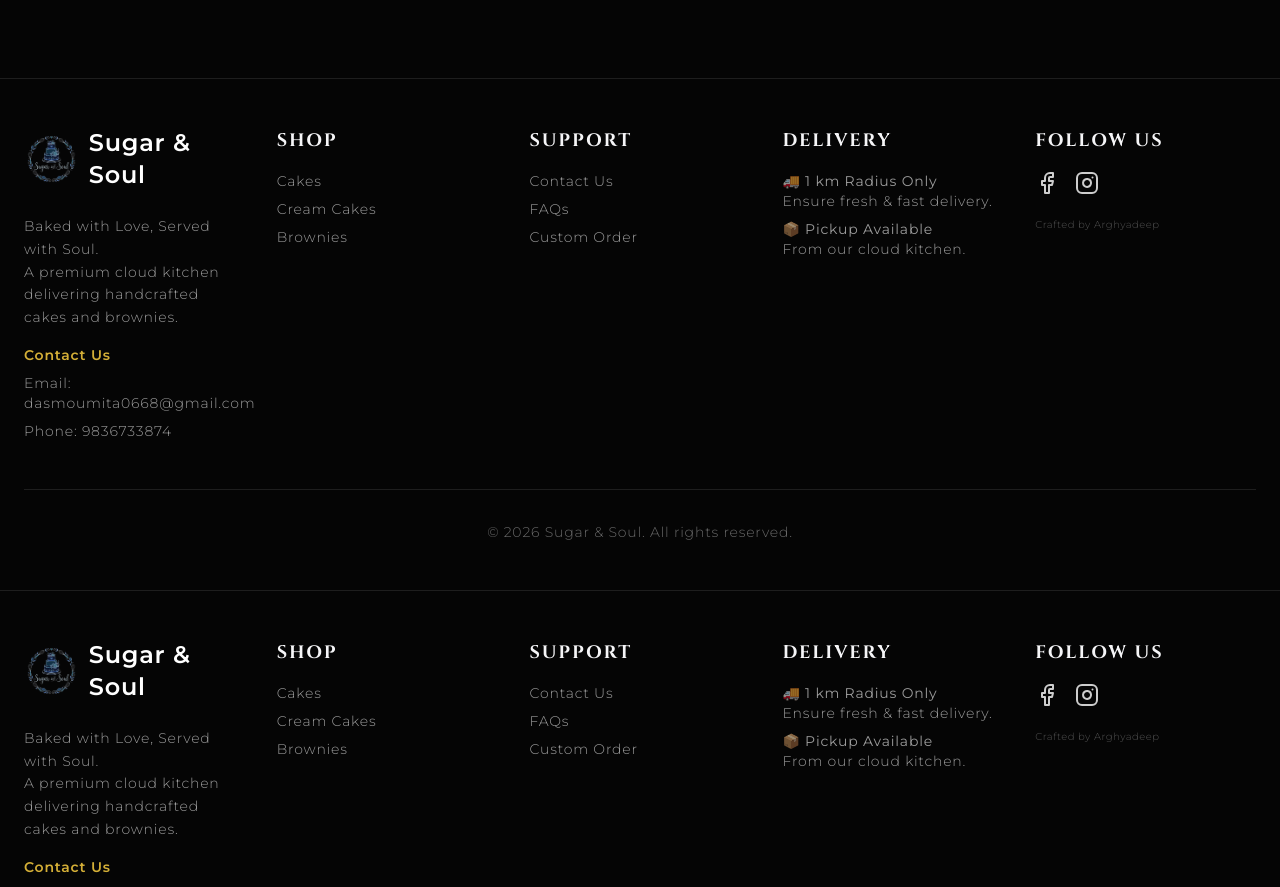
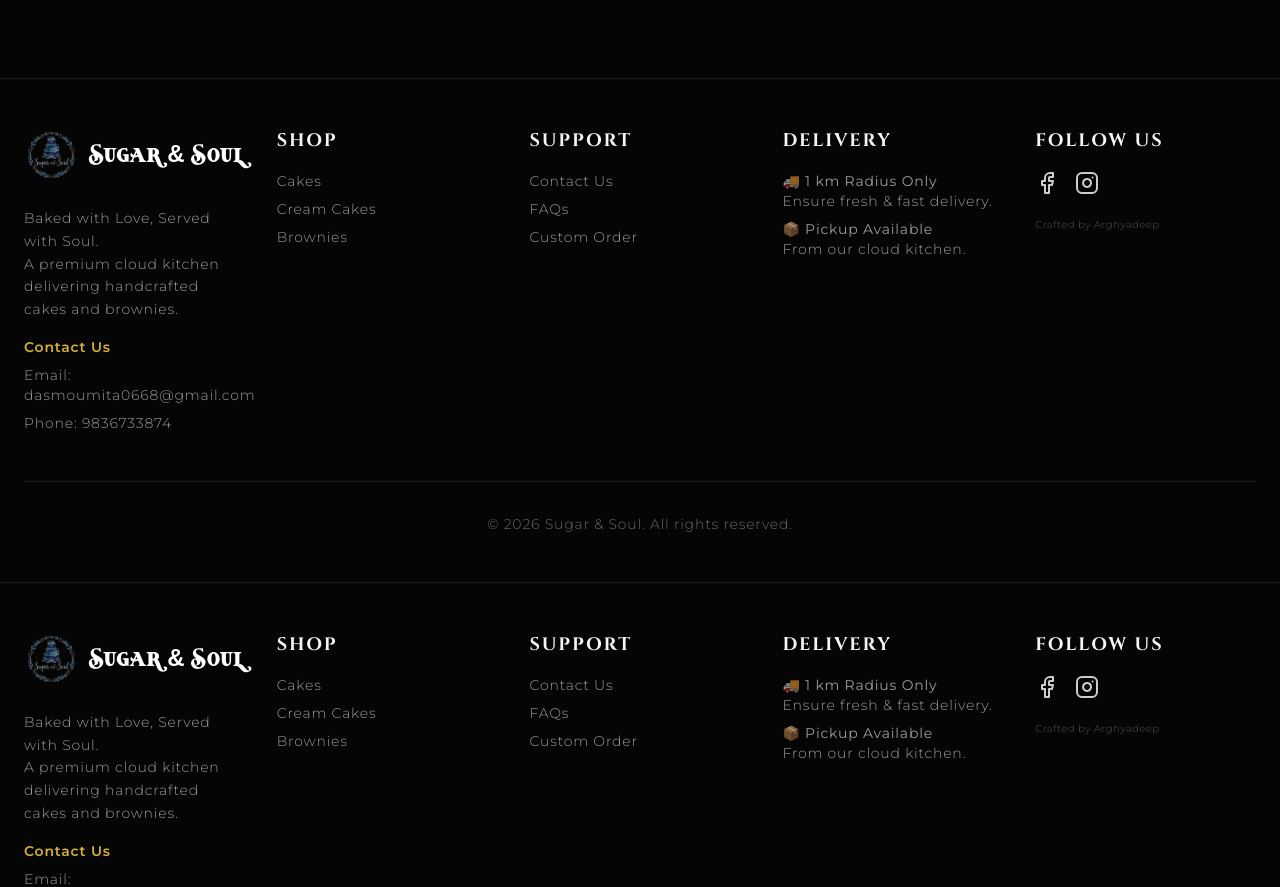
Before and after one commit to arghyacr7/suger_and_soul, a Next.js app: page /faq in a window 1280 px wide. Shown: the part 922-1809 px from the top of the page. Built offline with nearby package versions, Linux system fonts and the light colour scheme; no server answers.

Commit message:
feat(ui): implement Berita font for branding in Navbar and Footer

```diff
--- a/src/app/globals.css
+++ b/src/app/globals.css
@@ -1,4 +1,20 @@
 @import "tailwindcss";
+
+@font-face {
+  font-family: "Berita";
+  src: url("/font/berita/Berita.otf") format("opentype");
+  font-weight: normal;
+  font-style: normal;
+  font-display: swap;
+}
+
+@font-face {
+  font-family: "Berita";
+  src: url("/font/berita/Berita.otf") format("opentype");
+  font-weight: normal;
+  font-style: normal;
+  font-display: swap;
+}
 
 @theme inline {
   /* Dark Luxury Palette */
@@ -17,11 +33,13 @@
   --font-cinzel: "Cinzel", serif;
   --font-montserrat: "Montserrat", sans-serif;
   --font-asimovian: "Asimovian", sans-serif;
+  --font-berita: "Berita", sans-serif;
   /* Keeping for Logo checks */
 
   --font-sans: var(--font-montserrat);
   --font-heading: var(--font-cinzel);
   --font-script: var(--font-asimovian);
+  --font-branding: var(--font-berita);
 
   /* Animation Basics */
   --animate-fade-in: fade-in 0.6s ease-out;
@@ -117,6 +135,10 @@ h6 {
   font-family: var(--font-script) !important;
 }
 
+.font-branding {
+  font-family: var(--font-branding) !important;
+}
+
 @keyframes gradientShift {
   0% {
     background-position: 0% 50%;
--- a/src/components/layout/Footer.tsx
+++ b/src/components/layout/Footer.tsx
@@ -17,7 +17,7 @@ export function Footer() {
                                 height={60}
                                 className="w-auto h-14 object-contain invert"
                             />
-                            <span className="font-display text-2xl font-bold text-white">
+                            <span className="font-branding text-2xl font-bold text-white">
                                 Sugar & Soul
                             </span>
                         </Link>
```
Also changed, not shown: public/font/berita/Berita.otf (added), public/font/berita/Personal Use Only License.txt (added).
